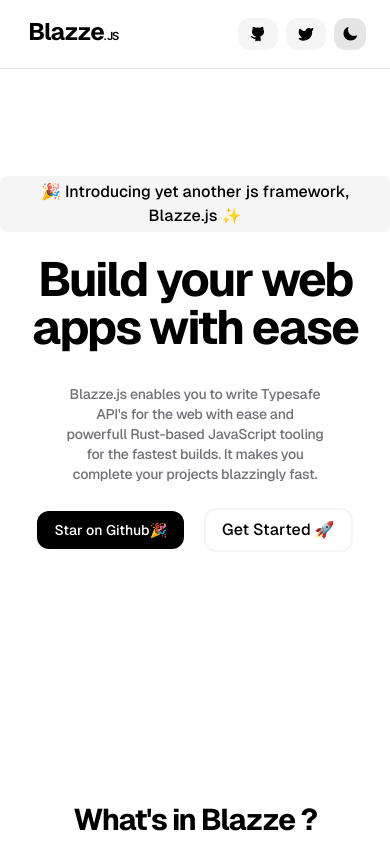
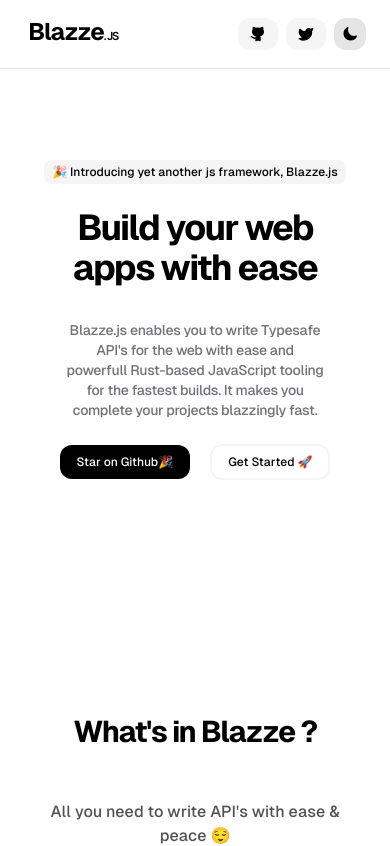
Before and after one commit to Axnjr/Blazze-Home, a React (Vite) app: page / in a window 390 px wide. Shown: the top 846 px of the page. Built offline with nearby package versions, Linux system fonts and the light colour scheme.

Commit message:
style fix: responsiveness

```diff
--- a/src/components/hero.tsx
+++ b/src/components/hero.tsx
@@ -2,13 +2,13 @@
 
 export default function Hero() {
     return (
-        <div className="w-full h-fit flex flex-col gap-4 items-center justify-start py-24 ">
-            <div className="bg-neutral-100 dark:bg-neutral-900 py-1 px-2 rounded-lg text-base font-medium">
-                🎉 Introducing yet another js framework, Blazze.js ✨
+        <div className="w-full h-fit flex flex-col gap-4 items-center justify-start py-20 md:py-24 ">
+            <div className="bg-neutral-100 dark:bg-neutral-900 py-1 px-2 rounded-lg text-xs sm:text-sm md:text-base font-medium">
+                🎉 Introducing yet another js framework, Blazze.js
             </div>
             <div className="relative flex w-fit mx-auto text-center ">
-                <h1 className="text-5xl sm:text-6xl lg:text-6xl text-center tracking-tighter font-[700]
-                px-8 py-2 rounded-2xl lg:[word-spacing:-1.5px] text-black dark:text-white">
+                <h1 className="text-4xl sm:text-6xl lg:text-6xl text-center tracking-tighter font-[700]
+                px-12 py-2 rounded-2xl lg:[word-spacing:-1.5px] text-black dark:text-white">
                     Build your web apps with ease
                 </h1>
             </div>
@@ -18,10 +18,10 @@
             </div>
 
             <div className="flex items-center justify-center gap-5 z-50">
-                <button className="py-2 px-4 dark:bg-white bg-black text-white dark:text-black text-sm md:text-base rounded-xl hover:bg-black/90 dark:hover:bg-white/90">
+                <button className="py-2 px-4 dark:bg-white bg-black text-white dark:text-black text-xs sm:text-sm md:text-base rounded-xl hover:bg-black/90 dark:hover:bg-white/90">
                     Star on Github🎉
                 </button>
-                <button className="px-4 py-2 rounded-xl flex items-center dark:hover:bg-neutral-900 z-50
+                <button className="px-4 py-2 rounded-xl flex items-center dark:hover:bg-neutral-900 z-50 text-xs sm:text-sm md:text-base
 			    bg-white dark:bg-neutral-950 dark:border-neutral-900 border-neutral-100 border-2 group hover:bg-neutral-100 ">
                     Get Started 🚀
                 </button>
```
